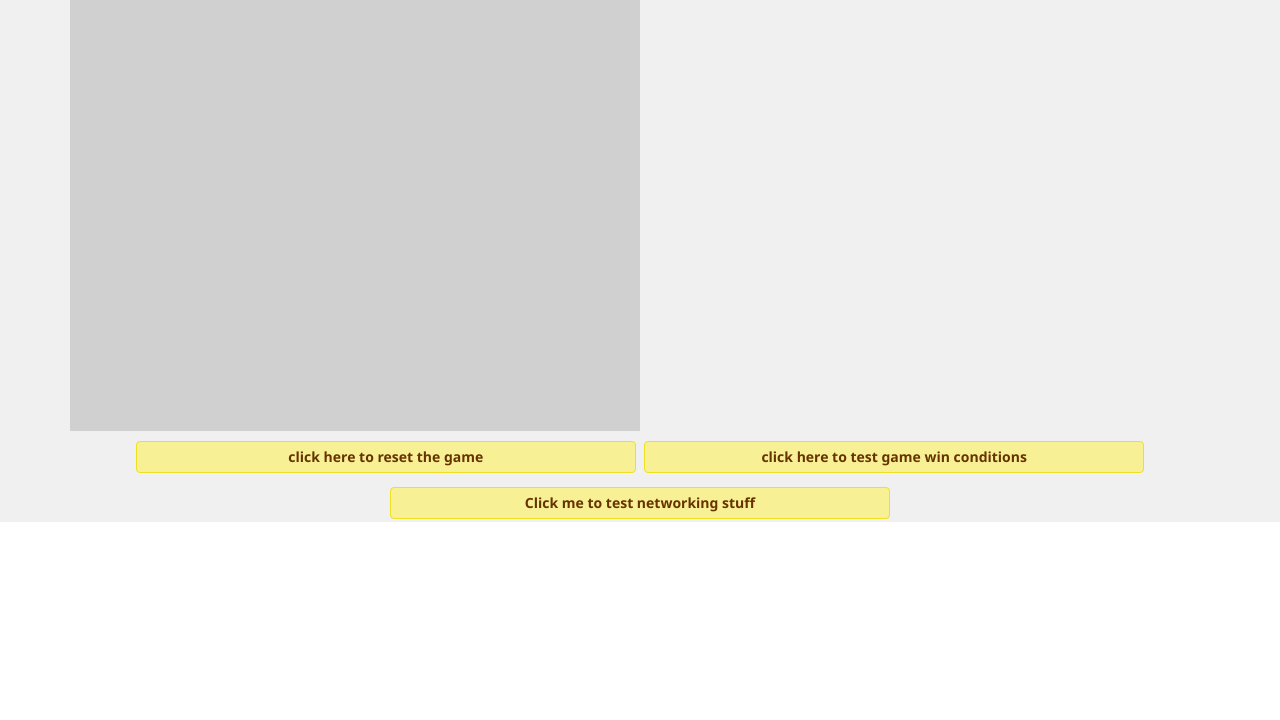
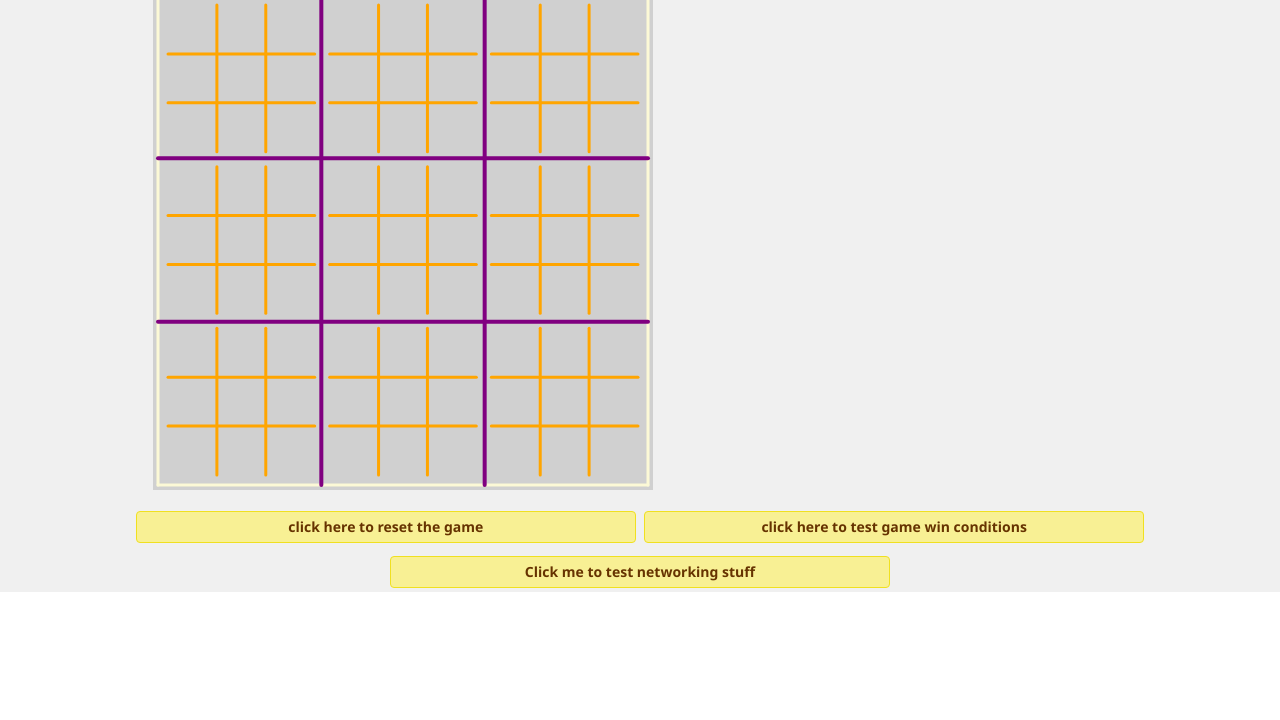
Before and after one commit to shrykull/hypertoc, a plain HTML site: page html/index.html in a window 1280 px wide. Shown: the part 80-800 px from the top of the page. Drawn offline with nearby package versions, Linux system fonts and the light colour scheme.

Commit message:
added board drawing functions. added css crap that looks horrible.

```diff
--- a/html/hypertoc.js
+++ b/html/hypertoc.js
@@ -1,22 +1,21 @@
 var hypertoc = angular.module('hypertoc', []);
+
 hypertoc.controller('mainContentCtrl', function($scope, BoardUIService) {
   $scope.board = BoardUIService;
 
+  angular.element(document).ready(function() {
+    BoardUIService.draw();
+  });
+
 });
 
-hypertoc.factory('BoardUIService', function(GameDataService) {
-  var gameView = d3.select('#gameView')
-    .append('svg')
-    .attr("width", 500)
-    .attr("height", 500);
-  var secondaryDisplay = d3.select('#secondaryDisplay')
-    .append('svg')
-    .attr("width", 333)
-    .attr("height", 167);
-
+hypertoc.factory('BoardUIService', function(GameDataService, InputEventService, DrawService) {
+  var drawFunction = function() {
+    DrawService.drawBoardDecorations();
+    DrawService.drawBoardShape();
+  };
   return {
-    gameView:gameView,
-    secondaryDisplay:secondaryDisplay
+    draw:drawFunction,
   };
 });
 
@@ -55,3 +54,105 @@ hypertoc.factory('GameDataService', function() {
     }
   }
 });
+
+hypertoc.factory('InputEventService', function() {
+  return {
+
+  };
+});
+
+hypertoc.factory('DrawService', function() {
+  var width = 500;
+  var height = 500;
+
+  var marginPercentage = 0.01;
+
+  var margin = {
+                top:height * marginPercentage,
+                bottom:height * marginPercentage,
+                left: width * marginPercentage,
+                right: width * marginPercentage};
+
+  var gameView = d3.select('#gameContainer')
+    .append('svg')
+    .attr("width", width)
+    .attr("height", height);
+  gameView.attr("id", "gameView");
+  var secondaryDisplay = d3.select('#secondaryDisplay')
+    .append('svg')
+    .attr("width", 2/3 * width)
+    .attr("height", 1/3 * height);
+
+  var drawGenericBoardshape = function(boardShape, classname, left, top, right, bottom) {
+    var verticalSeparation = (right - left) / 3;
+    var horizontalSeparation = (bottom - top) / 3;
+
+    for (var i = 1; i < 3; ++i) {
+      boardShape.append("line")
+        .attr("class", classname)
+        .attr("x1", left)
+        .attr("y1", top + horizontalSeparation*i)
+        .attr("x2", right)
+        .attr("y2", top + horizontalSeparation*i);
+    }
+    for (var i = 1; i < 3; ++i) {
+      boardShape.append("line")
+        .attr("class", classname)
+        .attr("x1", left + verticalSeparation*i)
+        .attr("y1", top)
+        .attr("x2", left + verticalSeparation*i)
+        .attr("y2", bottom);
+    }
+
+  };
+  return {
+    drawBoardShape: function() {
+
+      var boardShape = gameView.append("g")
+        .attr("id", "gameViewBoardShapes");
+      //draw "big" boardShape
+      drawGenericBoardshape(boardShape, "boardShapeMain", margin.left, margin.top, width - margin.left, height - margin.bottom);
+
+      var smallBoardWidth = (width - marginPercentage * 6 * width) / 3;
+      var smallBoardHeight = (height - marginPercentage * 6 * height) / 3;
+      for (var i = 0; i < 3; ++i) {
+        for (var o = 0; o < 3; ++o) {
+          drawGenericBoardshape(boardShape, "boardShapeSmall",
+            margin.left * (i + 3) + smallBoardWidth  * i,
+            margin.top  * (o + 3) + smallBoardHeight * o,
+            (smallBoardWidth  * (i+1)) + (marginPercentage * width * (i+1)),
+            (smallBoardHeight * (o+1)) + (marginPercentage * height * (o+1))
+          );
+        }
+      }
+    },
+    drawBoardDecorations: function() {
+      var boardDecoration = gameView.append("g");
+      boardDecoration.attr("id", "gameViewBoarddecoration");
+      var line = boardDecoration.append("line")
+      .attr("class", "boardDecorationOuter")
+        .attr("x1", margin.left)
+        .attr("y1", margin.top)
+        .attr("x2", margin.left)
+        .attr("y2", height - margin.bottom);
+      line = boardDecoration.append("line")
+        .attr("class", "boardDecorationOuter")
+        .attr("x1", margin.left)
+        .attr("y1", margin.top)
+        .attr("x2", width - margin.right)
+        .attr("y2", margin.top);
+      line = boardDecoration.append("line")
+        .attr("class", "boardDecorationOuter")
+        .attr("x1", width - margin.right)
+        .attr("y1", margin.top)
+        .attr("x2", width - margin.right)
+        .attr("y2", height - margin.bottom);
+      line = boardDecoration.append("line")
+        .attr("class", "boardDecorationOuter")
+        .attr("x1", margin.left)
+        .attr("y1", height - margin.bottom)
+        .attr("x2", width - margin.right)
+        .attr("y2", height - margin.bottom);
+    }
+  };
+});
--- a/html/index.html
+++ b/html/index.html
@@ -14,8 +14,9 @@
 <script src="hypertoc.js"></script>
 <div id="mainContent" ng-controller="mainContentCtrl">
 	<div class="container">
-		<div id="gameView" class="col-sm-6"></div>
-		<div id="secondaryDisplay" class="col-sm-6 text-left"></div>
+    <h1>Hypertoc</h1>
+		<div id="gameContainer" class="col-sm-7"></div>
+		<div id="secondaryDisplay" class="col-sm-5 text-left"></div>
 	</div>
 	<div>
 		<button id="clickButton" class="buttonStyle btn btn-primary">click here to reset the game</button>
--- a/html/style.css
+++ b/html/style.css
@@ -47,3 +47,27 @@
 	color: #669900;
 	cursor: pointer;
 }
+
+#gameViewBoardShapes {
+  stroke-linecap:round;
+  stroke:purple;
+}
+
+#gameViewBoardShapes .boardShapeMain {
+  stroke-width:4;
+  stroke:purple;
+}
+
+#gameViewBoardShapes .boardShapeSmall {
+  stroke-width:3;
+  stroke:orange;
+}
+
+#gameViewBoarddecoration {
+  stroke-width:3;
+  stroke-linecap:round;
+  stroke:black;
+}
+#gameViewBoarddecoration .boardDecorationOuter {
+  stroke:#FCF9D6;
+}
```
